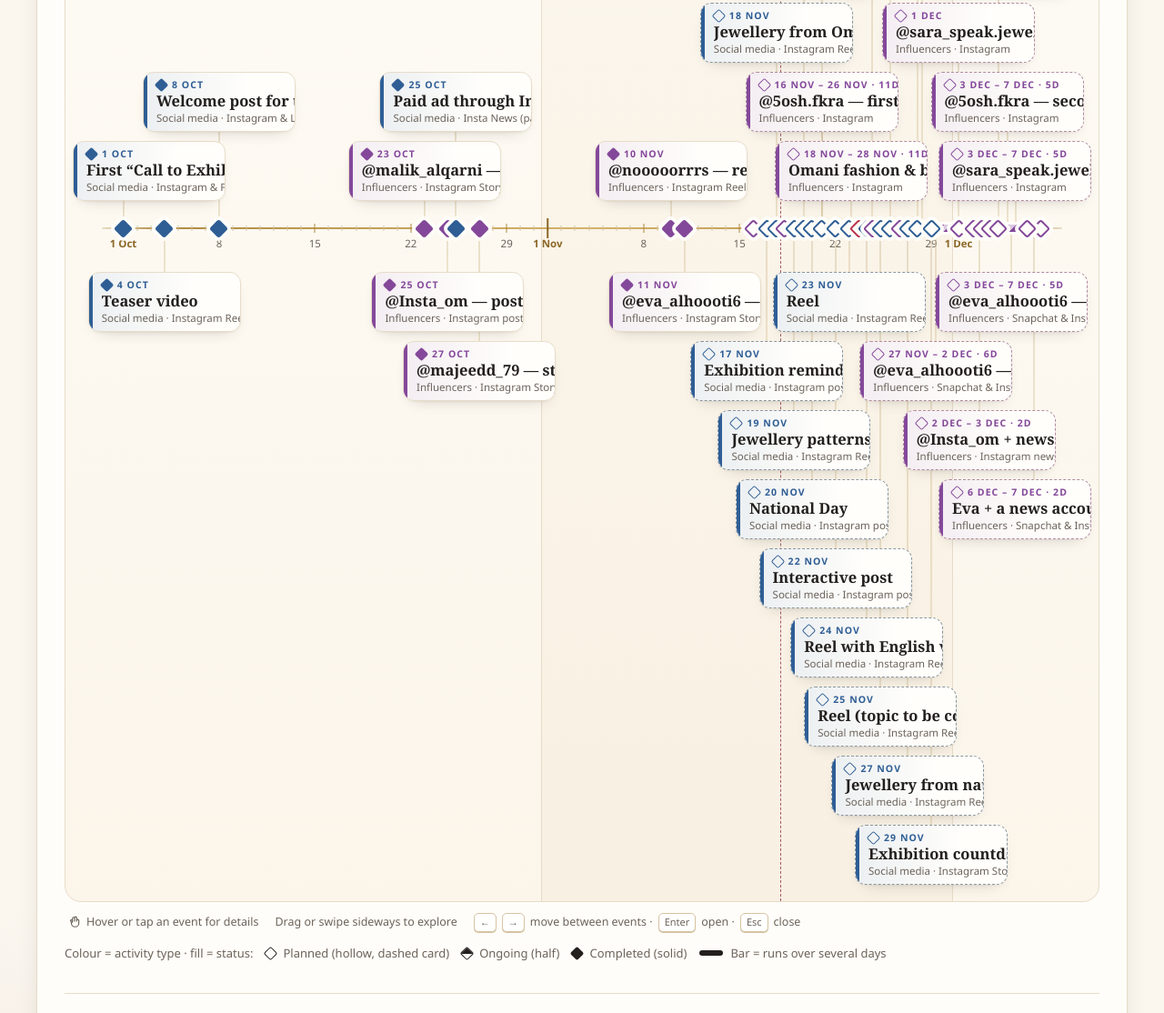
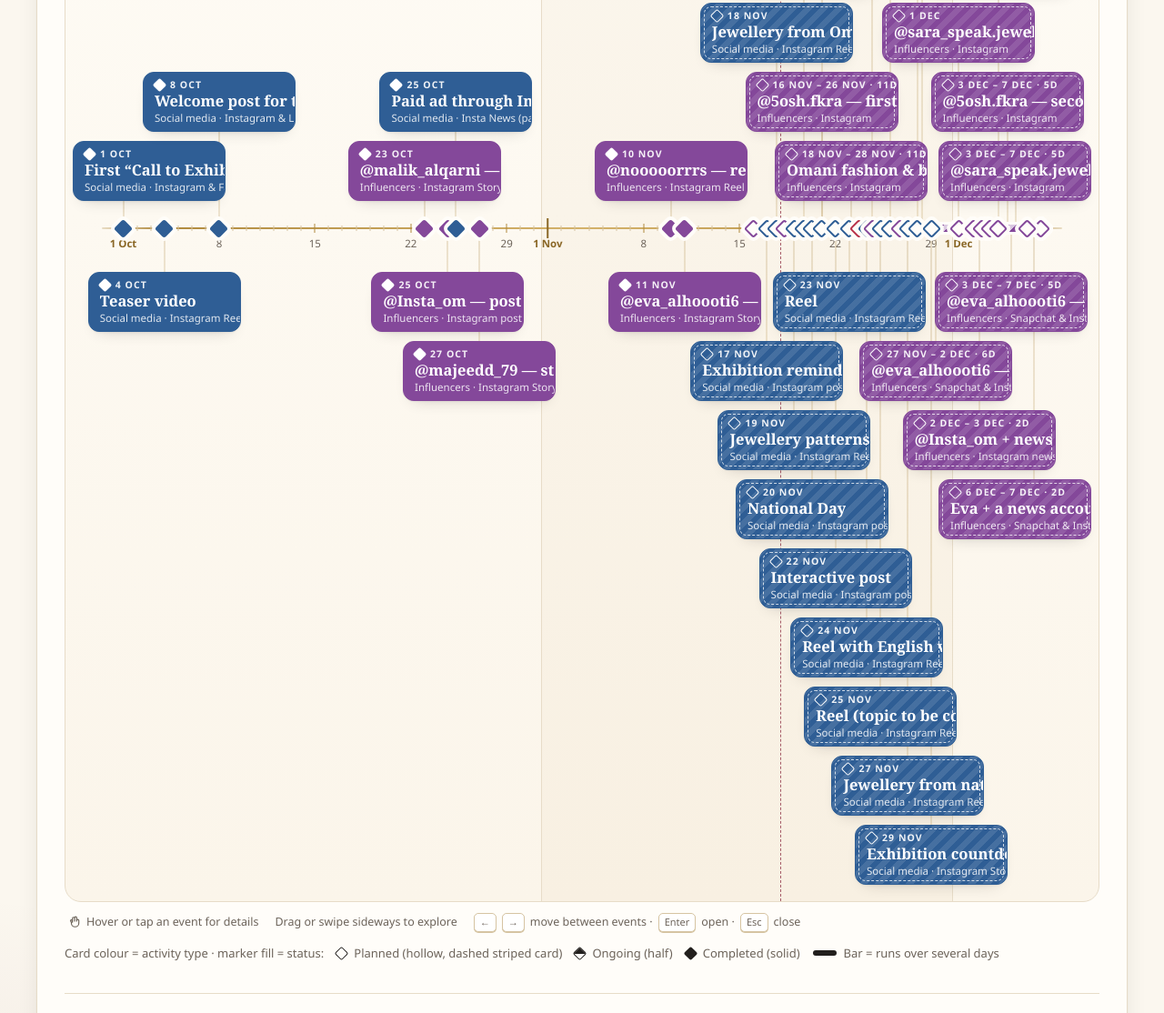
Before and after one commit to ialmuataz-byte/mijex-timeline, a plain HTML site: page index.html in a window 1280 px wide. Shown: the part 1273-2387 px from the top of the page at 91% size. Drawn offline with Linux system fonts and the light colour scheme.

Commit message:
Update styles and colors in index.html

```diff
--- a/index.html
+++ b/index.html
@@ -198,12 +198,17 @@ body:not(.is-editing) .edit-only{display:none!important}
 .tl-marker[data-status="completed"]::before{background:var(--c)}
 .tl-marker:hover::before,.tl-marker.active::before{transform:rotate(45deg) scale(1.25);box-shadow:0 0 0 4px var(--paper),0 0 0 7px rgba(212,178,106,.35)}
 .tl-label{position:absolute;display:flex;flex-direction:column;justify-content:center;gap:2px;padding:6px 12px 6px 14px;line-height:1.2;text-align:left;border-radius:12px;border:1px solid var(--line);background:#FFFEFB;box-shadow:0 1px 2px rgba(34,31,29,.05),0 8px 18px -12px rgba(34,31,29,.3);cursor:pointer;overflow:hidden;transition:transform .2s var(--ease),box-shadow .2s,border-color .2s;z-index:1}
-.tl-label{--gc:var(--c);background:linear-gradient(90deg,color-mix(in srgb,var(--c) 9%,#FFFEFB),#FFFEFB 70%)}
-.tl-label::before{content:"";position:absolute;left:0;top:0;bottom:0;width:4px;background:var(--c)}
-.tl-label[data-status="planned"]{border-style:dashed;border-color:color-mix(in srgb,var(--c) 45%,#D6C4A2)}
+/* Cards are filled solid with their activity colour */
+.tl-label{--gc:#fff;background:var(--c);border-color:var(--c);color:#fff;padding-left:12px}
+.tl-label::before{display:none}
+.tl-label .tl-l-title{color:#fff}
+.tl-label .tl-l-chan{color:rgba(255,255,255,.85)}
+.tl-label .tl-l-date{color:rgba(255,255,255,.92)}
+.tl-label[data-status="planned"]{background-image:repeating-linear-gradient(135deg,rgba(255,255,255,.11) 0 6px,transparent 6px 12px);outline:1.5px dashed rgba(255,255,255,.75);outline-offset:-5px}
+.tl-label:hover,.tl-label.active{border-color:var(--c);box-shadow:0 0 0 3px var(--paper),0 0 0 5px var(--gold-bright),0 14px 26px -14px rgba(34,31,29,.5)}
 .tl-label:hover,.tl-label.active{transform:translateY(-2px);border-color:var(--gold);box-shadow:0 2px 4px rgba(34,31,29,.06),0 14px 26px -14px rgba(34,31,29,.45);z-index:4}
 .tl-label:focus-visible{outline:2px solid var(--gold);outline-offset:2px;z-index:4}
-.tl-l-date{display:flex;align-items:center;gap:6px;font-size:10.5px;font-weight:700;letter-spacing:.1em;text-transform:uppercase;color:var(--c);white-space:nowrap}
+.tl-l-date{display:flex;align-items:center;gap:6px;font-size:10.5px;font-weight:700;letter-spacing:.1em;text-transform:uppercase;white-space:nowrap}
 .tl-l-title{font-family:var(--serif);font-size:16.5px;font-weight:600;color:var(--charcoal);line-height:1.15;white-space:nowrap;overflow:hidden;text-overflow:ellipsis}
 .tl-l-chan{font-size:11.5px;color:var(--muted);white-space:nowrap;overflow:hidden;text-overflow:ellipsis}
 .tl-label.flash{animation:flash 1.6s var(--ease)}
@@ -250,7 +255,9 @@ kbd{font-family:var(--sans);font-size:11px;padding:1px 6px;border-radius:5px;bor
 .ag-date .d{display:block;font-family:var(--serif);font-size:32px;line-height:1;color:var(--charcoal);font-weight:500}
 .ag-date .m{display:block;font-size:11px;font-weight:700;letter-spacing:.16em;text-transform:uppercase;color:var(--c,var(--gold-deep));margin-top:3px}
 .ag-date .r{display:block;font-size:11px;font-weight:700;color:var(--c);margin-top:2px;white-space:nowrap}
-.ag-item .ag-date{background:linear-gradient(180deg,color-mix(in srgb,var(--c) 6%,#FFFDF8),color-mix(in srgb,var(--c) 13%,#FBF4E6));border-color:color-mix(in srgb,var(--c) 22%,#E7DCC8)}
+.ag-item .ag-date{background:var(--c);border-color:var(--c)}
+.ag-item .ag-date .d,.ag-item .ag-date .m,.ag-item .ag-date .w,.ag-item .ag-date .r{color:#fff}
+.ag-item[data-status="planned"] .ag-date{background-image:repeating-linear-gradient(135deg,rgba(255,255,255,.11) 0 6px,transparent 6px 12px);outline:1.5px dashed rgba(255,255,255,.75);outline-offset:-5px}
 .ag-date .w{display:block;font-size:11px;color:var(--muted)}
 .ag-top{display:flex;flex-wrap:wrap;gap:6px 12px;align-items:center}
 .ag-top h4{margin:0;font-family:var(--serif);font-weight:600;font-size:21px;line-height:1.15;color:var(--charcoal)}
@@ -529,8 +536,8 @@ footer{max-width:1240px;margin:0 auto;padding:0 28px 40px;color:var(--muted);fon
     </div>
 
     <div class="legend" style="margin-top:14px" aria-label="Legend">
-      <span>Colour = activity type · fill = status:</span>
-      <span><i class="sglyph planned"></i>Planned (hollow, dashed card)</span>
+      <span>Card colour = activity type · marker fill = status:</span>
+      <span><i class="sglyph planned"></i>Planned (hollow, dashed striped card)</span>
       <span><i class="sglyph ongoing"></i>Ongoing (half)</span>
       <span><i class="sglyph completed"></i>Completed (solid)</span>
       <span><i class="range-key"></i>Bar = runs over several days</span>
@@ -767,11 +774,11 @@ footer{max-width:1240px;margin:0 auto;padding:0 28px 40px;color:var(--muted);fon
   var STATUSES = ['planned', 'ongoing', 'completed'];
   var CATS = [
     { id: 'social', label: 'Social media', color: '#2F5E95' },
-    { id: 'radio', label: 'Radio', color: '#C46A1C' },
+    { id: 'radio', label: 'Radio', color: '#B05D14' },
     { id: 'influencers', label: 'Influencers', color: '#84489A' },
     { id: 'branding', label: 'Branding', color: '#2F7D5D' },
     { id: 'screen', label: 'Screen', color: '#B8324A' },
-    { id: 'pr', label: 'PR', color: '#138A9C' }
+    { id: 'pr', label: 'PR', color: '#0F7A8A' }
   ];
   var CAT = {}; CATS.forEach(function (c) { CAT[c.id] = c; });
   var MONTHS = [{ name: 'October', start: 0, days: 31 }, { name: 'November', start: 31, days: 30 }, { name: 'December', start: 61, days: 7 }];
```
